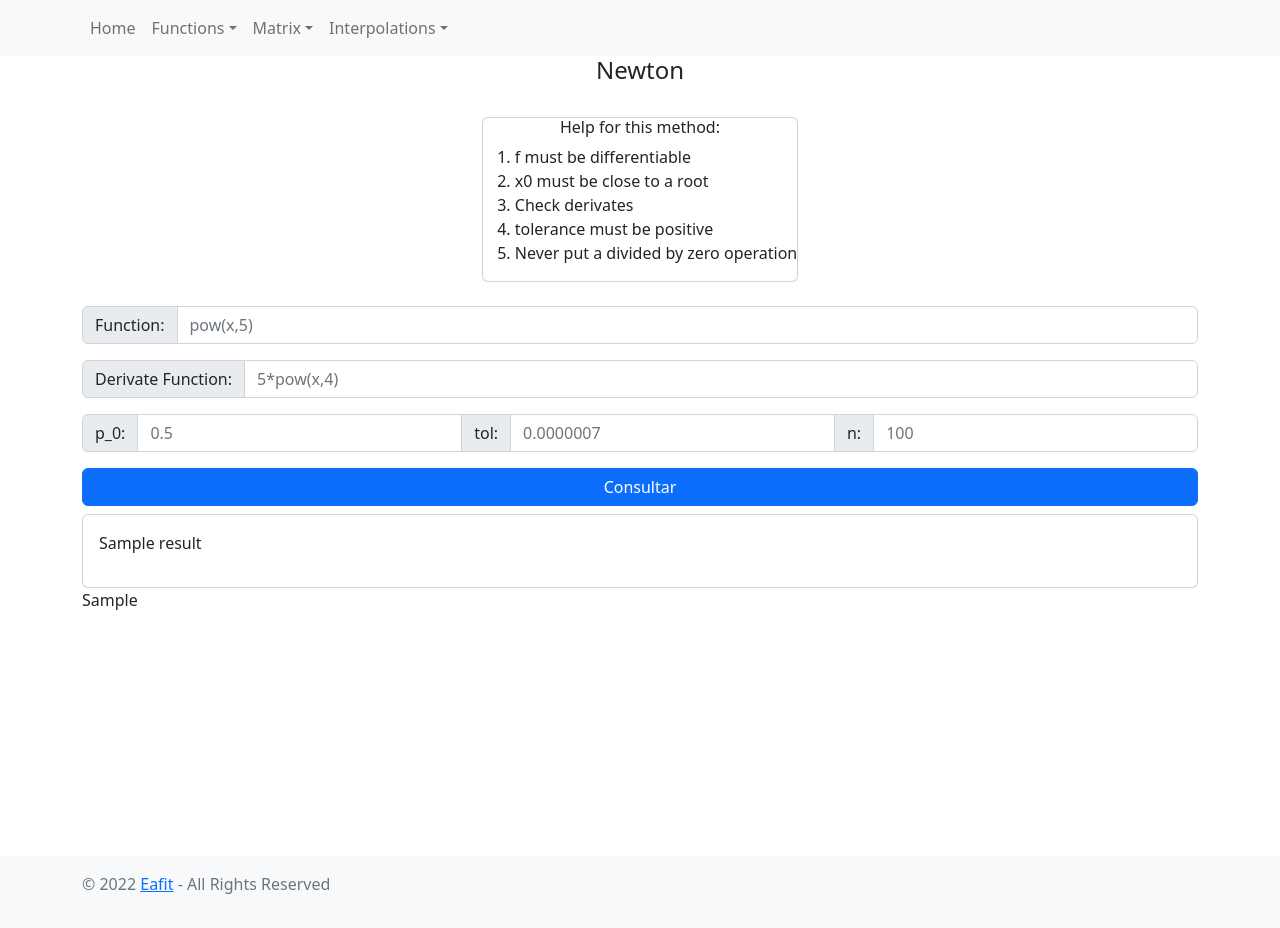
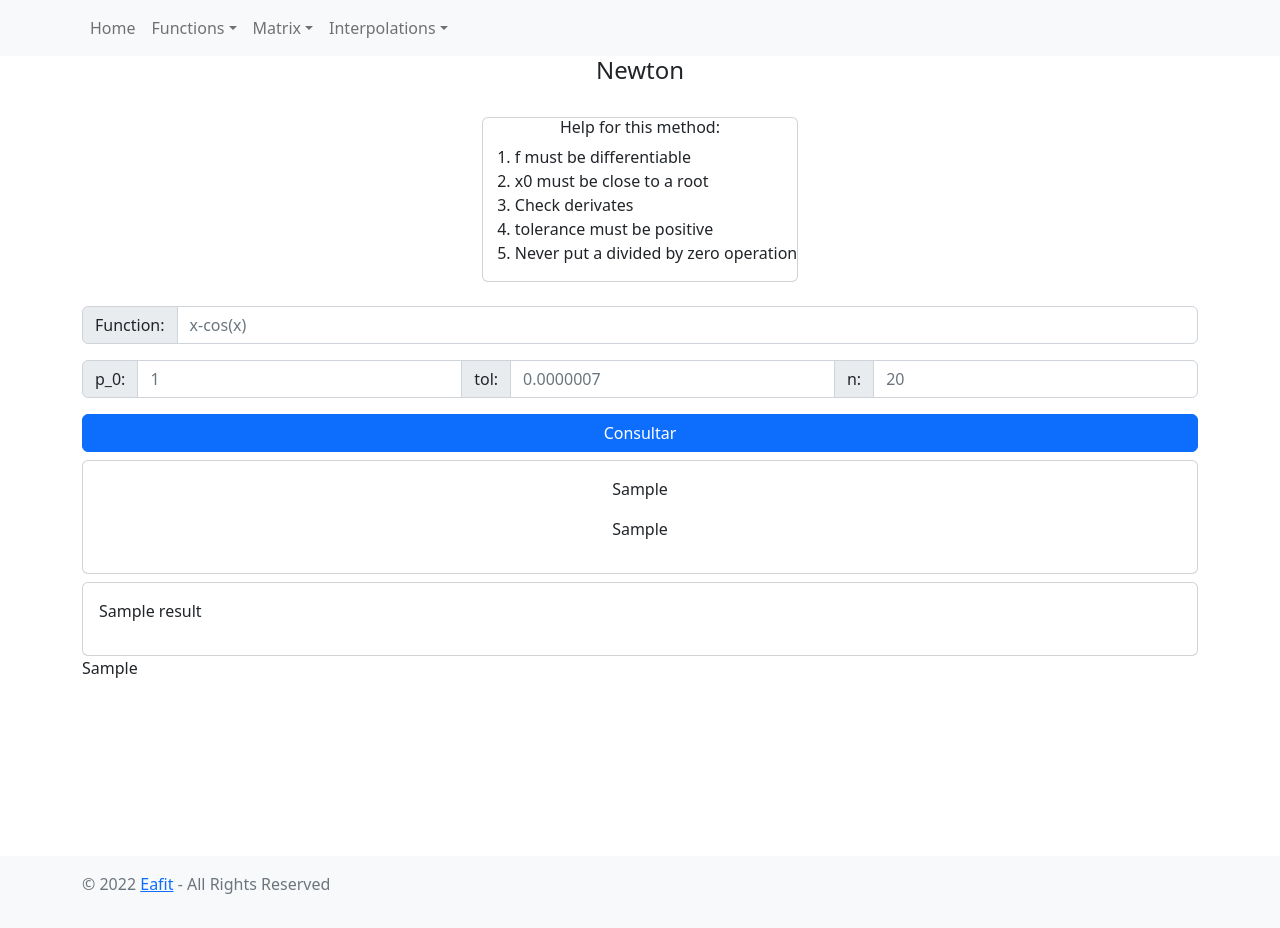
Before and after one commit to bened18/numerical-analysis, a Django app: template public/templates/functions/newton.html in a window 1280 px wide. Run offline with Django 4.2, Linux system fonts and the light colour scheme; the template is opened without the code that fills it: most values are stand-ins (such as "Sample title", 1, 10 or a date in 2020); some libraries are stand-ins or nearby versions.

Commit message:
import sympy in functions to use another inputs newton refactor

```diff
--- a/apps/functions/functions/bisection.py
+++ b/apps/functions/functions/bisection.py
@@ -1,5 +1,6 @@
+from math import *
+from sympy import *
 import numpy as np
-from math import *
 from tabulate import tabulate
 
 def f(function, x):
--- a/apps/functions/functions/falserule.py
+++ b/apps/functions/functions/falserule.py
@@ -1,5 +1,6 @@
+from math import *
+from sympy import *
 import numpy as np
-from math import *
 from tabulate import tabulate
 
 
--- a/apps/functions/functions/fixedpoint.py
+++ b/apps/functions/functions/fixedpoint.py
@@ -1,4 +1,5 @@
 from math import *
+from sympy import *
 import numpy as np
 from tabulate import tabulate
 
--- a/apps/functions/functions/incrementalsearch.py
+++ b/apps/functions/functions/incrementalsearch.py
@@ -1,5 +1,7 @@
 from math import *
+from sympy import *
 import numpy as np
+from tabulate import tabulate
 
 
 def f(function, x):
--- a/apps/functions/functions/multipleroots.py
+++ b/apps/functions/functions/multipleroots.py
@@ -1,8 +1,7 @@
 from math import *
+from sympy import *
 import numpy as np
 from tabulate import tabulate
-from sympy.parsing.sympy_parser import parse_expr
-from sympy import diff
 
 
 def fun(function, x):
--- a/public/templates/functions/bisection.html
+++ b/public/templates/functions/bisection.html
@@ -35,7 +35,7 @@
 
         <div class="input-group mb-3">
             <span class="input-group-text" id="function">Function:</span>
-            <input name="f" type="text" class="form-control" placeholder="log(pow(sin(x),2)+1)-(1/2)"
+            <input name="f" type="text" class="form-control" placeholder="log(sin(x)**2+1)-(1/2)"
                 aria-describedby="function">
         </div>
 
--- a/public/templates/functions/newton.html
+++ b/public/templates/functions/newton.html
@@ -34,29 +34,32 @@
 
         <div class="input-group mb-3">
             <span class="input-group-text" id="function">Function:</span>
-            <input name="f" type="text" class="form-control" placeholder="pow(x,5)" aria-describedby="function">
-        </div>
-
-        <div class="input-group mb-3">
-            <span class="input-group-text" id="dffunction">Derivate Function:</span>
-            <input name="df" type="text" class="form-control" placeholder="5*pow(x,4)" aria-describedby="dffunction">
+            <input name="f" type="text" class="form-control" placeholder="x-cos(x)" aria-describedby="function">
         </div>
 
         <div class="input-group">
             <span class="input-group-text" id="p_0">p_0:</span>
-            <input name="p_0" type="text" class="form-control" placeholder="0.5" aria-describedby="p_0">
+            <input name="p_0" type="text" class="form-control" placeholder="1" aria-describedby="p_0">
 
             <span class="input-group-text" id="tol">tol:</span>
             <input name="tol" type="text" class="form-control" placeholder="0.0000007" aria-describedby="tol">
 
             <span class="input-group-text" id="n">n:</span>
-            <input name="n" type="text" class="form-control" placeholder="100" aria-describedby="n">
+            <input name="n" type="text" class="form-control" placeholder="20" aria-describedby="n">
         </div>
 
         <div class="d-grid gap-2 mt-3">
             <button class="btn btn-primary" type="submit">Consultar</button>
         </div>
     </form>
+    {% if df %}
+    <div class="card mt-2">
+        <div class="card-body text-center">
+            <p>{{ f }}</p>
+            <p>{{ df }}</p>
+        </div>
+    </div>
+    {% endif %}
 
     {% if result %}
     <div class="card mt-2">
```
Also changed, not shown: apps/functions/functions/newton.py (+12 -20 lines), apps/functions/functions/secant.py (+17 -12 lines), apps/functions/views.py (+5 -4 lines).
